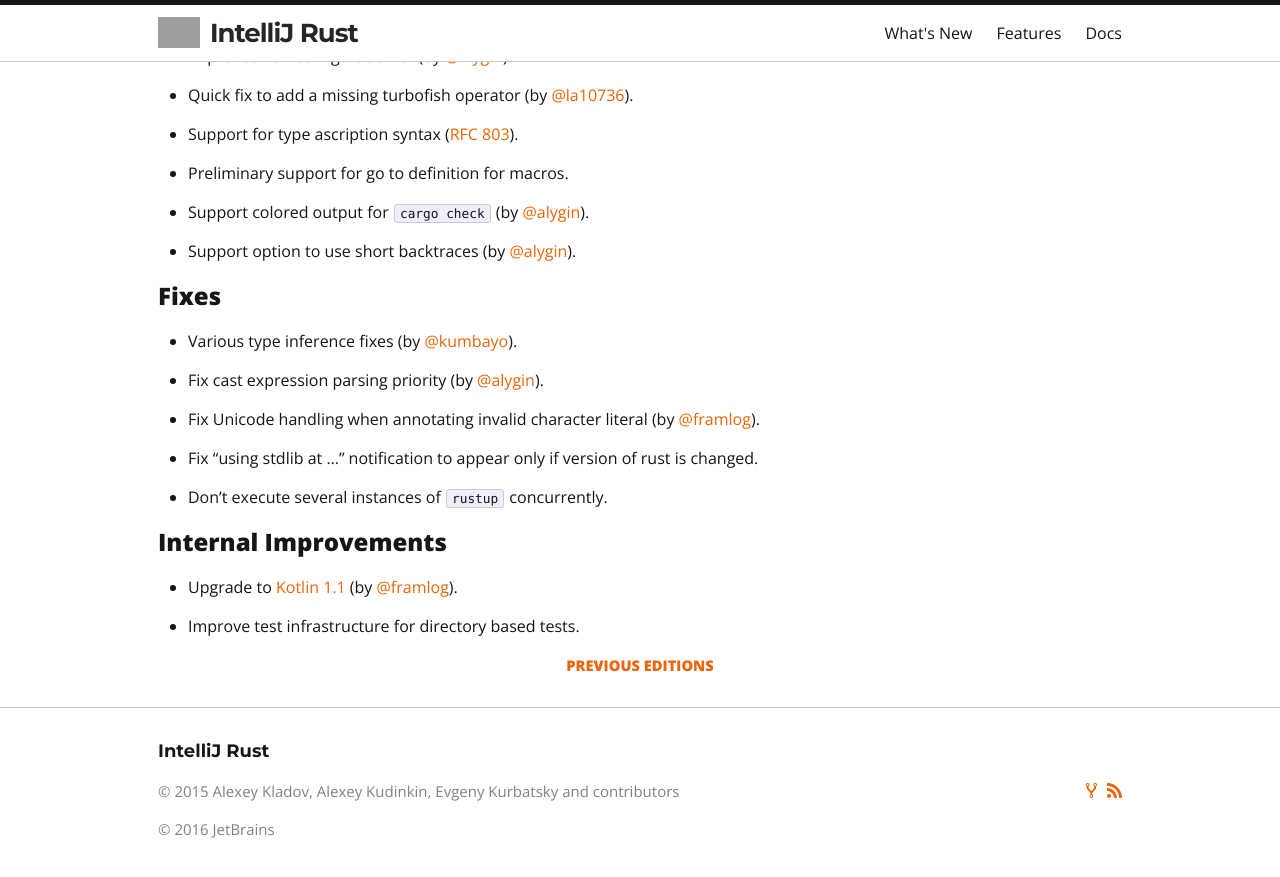
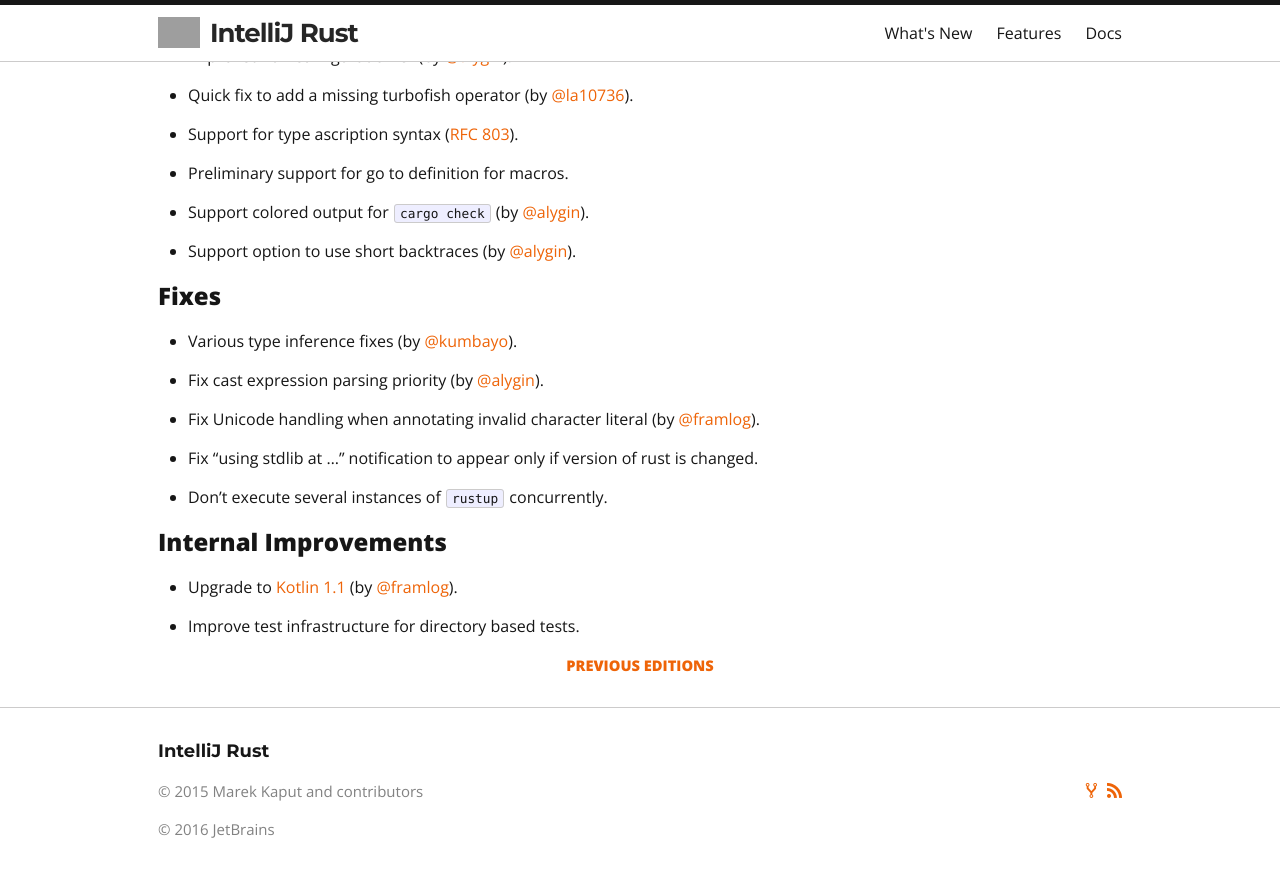
Before and after one commit to intellij-rust/intellij-rust.github.io, a Jekyll site: the page built from index.html, in a window 1280 px wide and 900 px high, scrolled down 1453 px, cut to the strip 0-877 px from the top of the window. Built offline with Jekyll 4.4.1, drawn with Linux system fonts in a browser that asks for light colours; nearby versions of some CDN libraries; some web fonts are replaced; grey boxes are pictures that could not be loaded.

Commit message:
Update footer.html

```diff
--- a/_includes/footer.html
+++ b/_includes/footer.html
@@ -6,7 +6,7 @@
 
     <div class="footer-col-wrapper">
       <div class="footer-col footer-col-1">
-        <p>&copy; 2015 Alexey Kladov, Alexey Kudinkin, Evgeny Kurbatsky and contributors</p>
+        <p>&copy; 2015 Marek Kaput and contributors</p>
         <p>&copy; 2016 JetBrains</p>
       </div>
 
```
